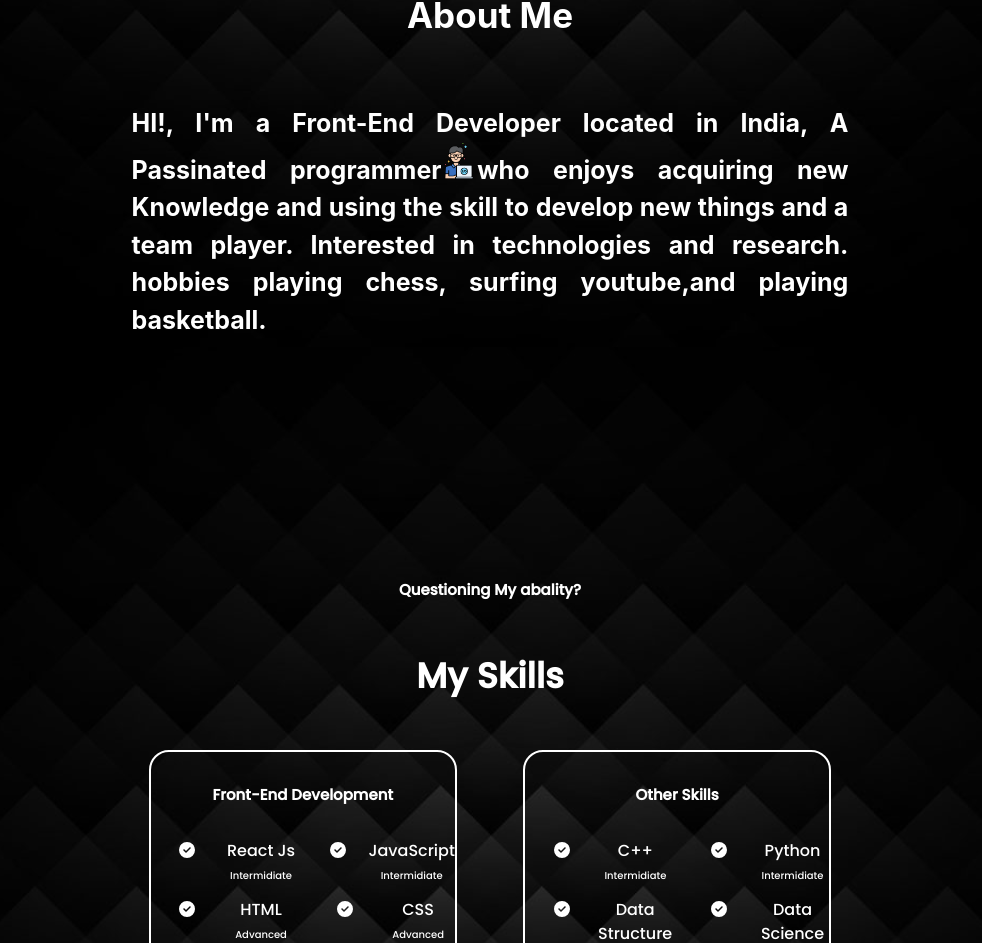
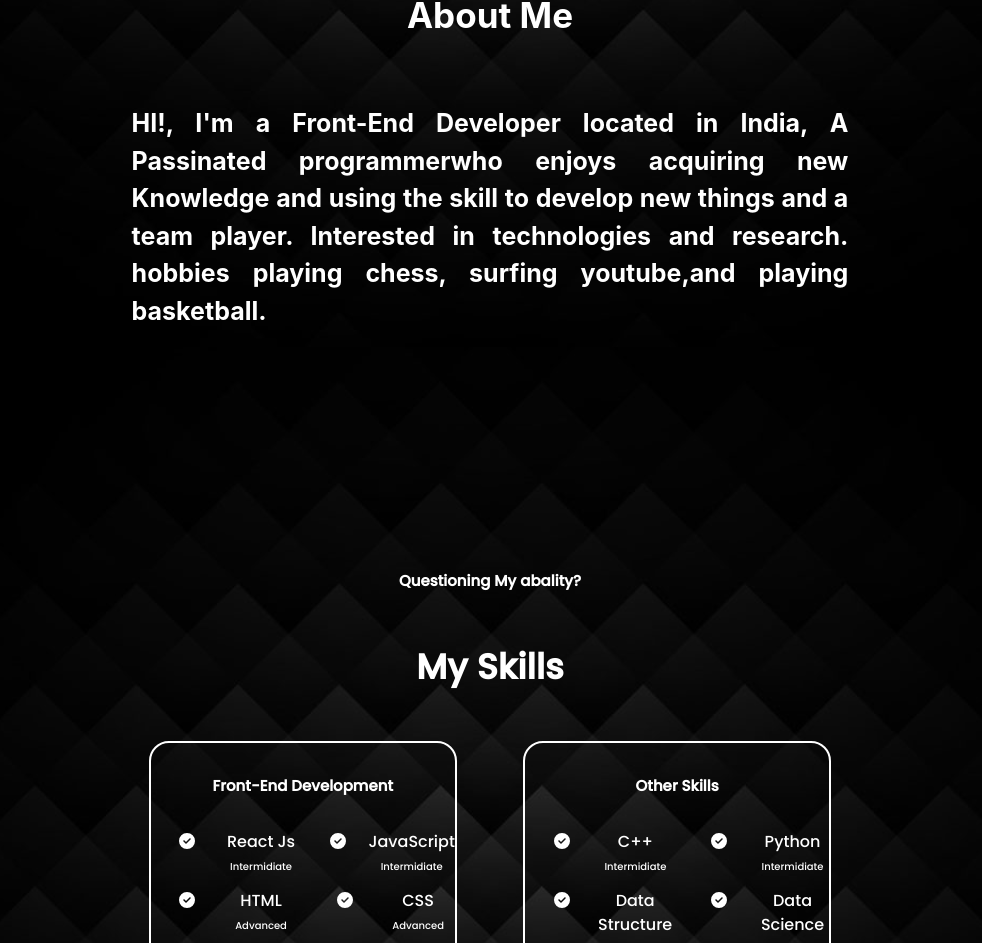
Before and after one commit to Akashraj0/Portfolio, a React (Create React App) app: page / in a window 1280 px wide. Shown: the part 933-1876 px from the top of the page, without its empty margins (150-1132 px from the left). Built offline with nearby package versions, Linux system fonts and the light colour scheme; a web font is replaced by a local one.

Commit message:
Updated16

```diff
--- a/src/Components/Intro/Intro.js
+++ b/src/Components/Intro/Intro.js
@@ -6,7 +6,7 @@ const Intro = () => {
             <h5 className='intro-head'>Get To Know</h5>
             <h4 className='intro-head1'>About Me</h4>
             <p className='intro-para'>HI!, I'm a Front-End Developer located in India, A Passinated programmer
-                <img src={require("./programmer.png")} alt='programmer' style={{ display: "inline" }} />
+                {/* <img src={require("./programmer.png")} alt='programmer' style={{ display: "inline" }} /> */}
                 who enjoys acquiring new Knowledge and using the skill to develop new things and a team player.
                 Interested in technologies and research. hobbies playing chess, surfing youtube,and playing basketball.</p>
         </div>
```
